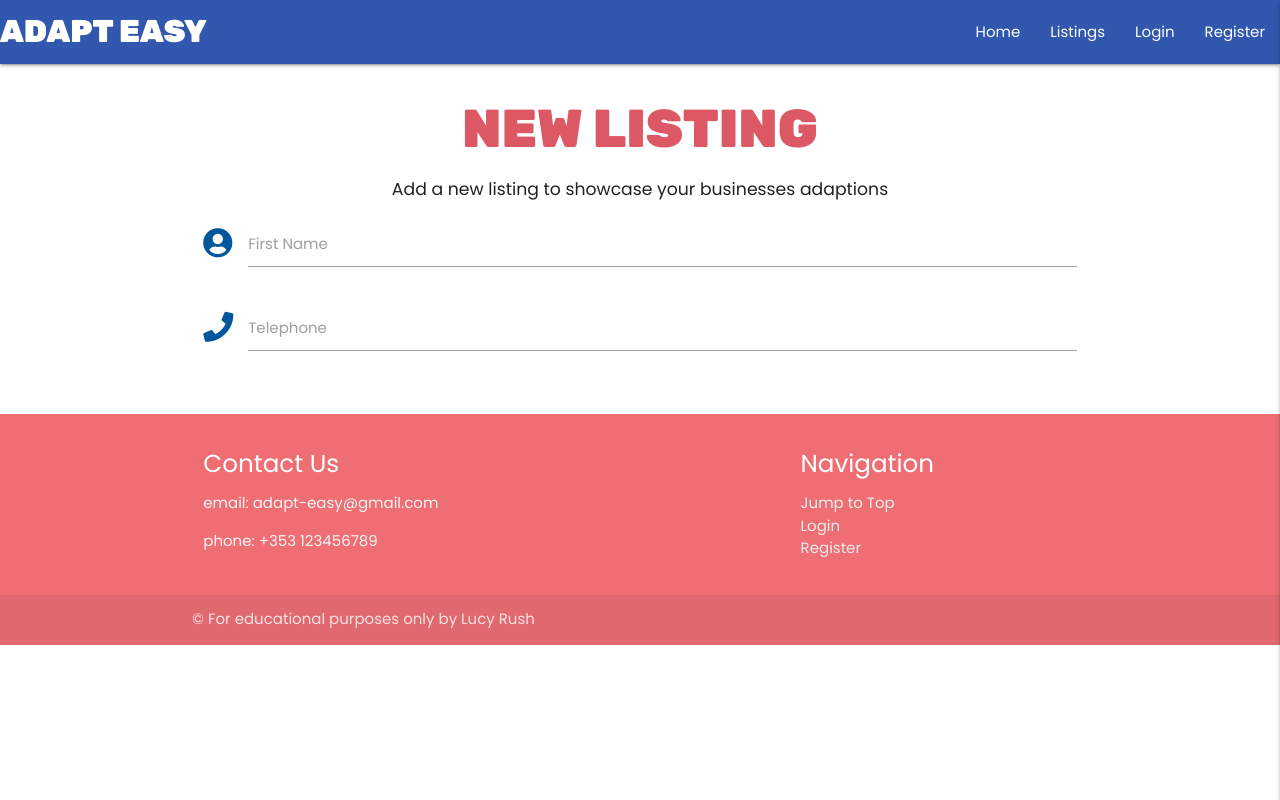
After one commit to lucyrush/adapt-easy, a Flask app: page /new_listing in a window 1280 px wide. The commit adds this page. Run offline with Flask 2, Linux system fonts and the light colour scheme; some libraries are stand-ins or nearby versions.

Commit message:
Add new_listing template

```diff
--- a/app.py
+++ b/app.py
@@ -97,6 +97,11 @@ def logout():
     return redirect(url_for("login"))
 
 
+@app.route("/new_listing")
+def new_listing():
+    return render_template("new_listing.html")
+
+
 @app.route("/home")
 def home():
     return render_template("home.html")
--- a/static/css/style.css
+++ b/static/css/style.css
@@ -44,9 +44,9 @@ body{
 }
 
 .card-action {
-    color: #DC5864;
     font-family: 'Rubik', sans-serif;
 }
+
 .adaption-text {
     font-family: 'Rubik', sans-serif;
     color: black;
--- a/templates/base.html
+++ b/templates/base.html
@@ -33,7 +33,7 @@
       <nav class="nav-extended">
         <div class="nav-wrapper">
           <a href="{{ url_for('home') }}" class="brand-logo">Adapt Easy</a>
-          <a href="#" data-target="mobile-demo" class="sidenav-trigger right"
+          <a href="{{ url_for('new_listing') }}" data-target="mobile-demo" class="sidenav-trigger right"
             ><i class="fas fa-bars"></i
           ></a>
           <ul class="right hide-on-med-and-down">
@@ -45,7 +45,7 @@
             >Profile</a
           >
         </li>
-        <li><a href="#">New Listing</a></li>
+        <li><a href="{{ url_for('new_listing') }}">New Listing</a></li>
         <li><a href="{{ url_for('logout') }}">Logout</a></li>
         {% else %}
         <li><a href="{{ url_for('login') }}">Login</a></li>
--- /dev/null
+++ b/templates/new_listing.html
@@ -0,0 +1,24 @@
+{% extends "base.html" %}
+{% block content %}
+
+    <h2 class="page-heading center-align"> New Listing </h2>
+    <h6 class="page-intro center-align"> Add a new listing to showcase your businesses adaptions  </h6>
+
+    <div class="row">
+        <form class="col s12" method="POST" action="">
+            <div class="row">
+                <div class="input-field col s12">
+                    <i class="fas fa-user-circle prefix light-blue-text text-darken-4"></i>
+                    <input id="icon_prefix" type="text" class="validate">
+                    <label for="icon_prefix">First Name</label>
+                </div>
+                <div class="input-field col s12">
+                    <i class="fas fa-phone prefix light-blue-text text-darken-4"></i>
+                    <input id="icon_telephone" type="tel" class="validate">
+                    <label for="icon_telephone">Telephone</label>
+                </div>
+            </div>
+        </form>
+    </div>
+
+{% endblock %}
```
